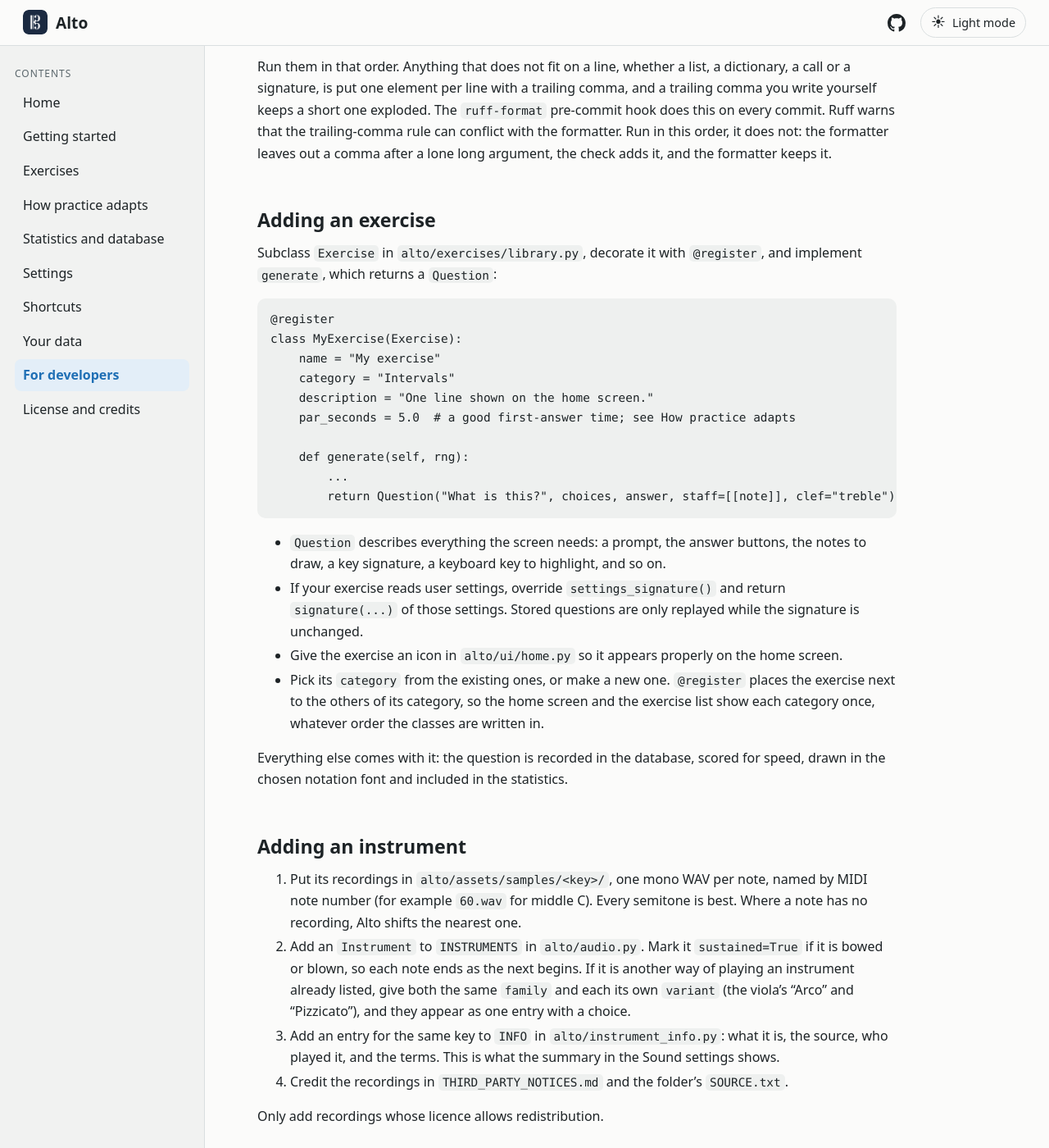
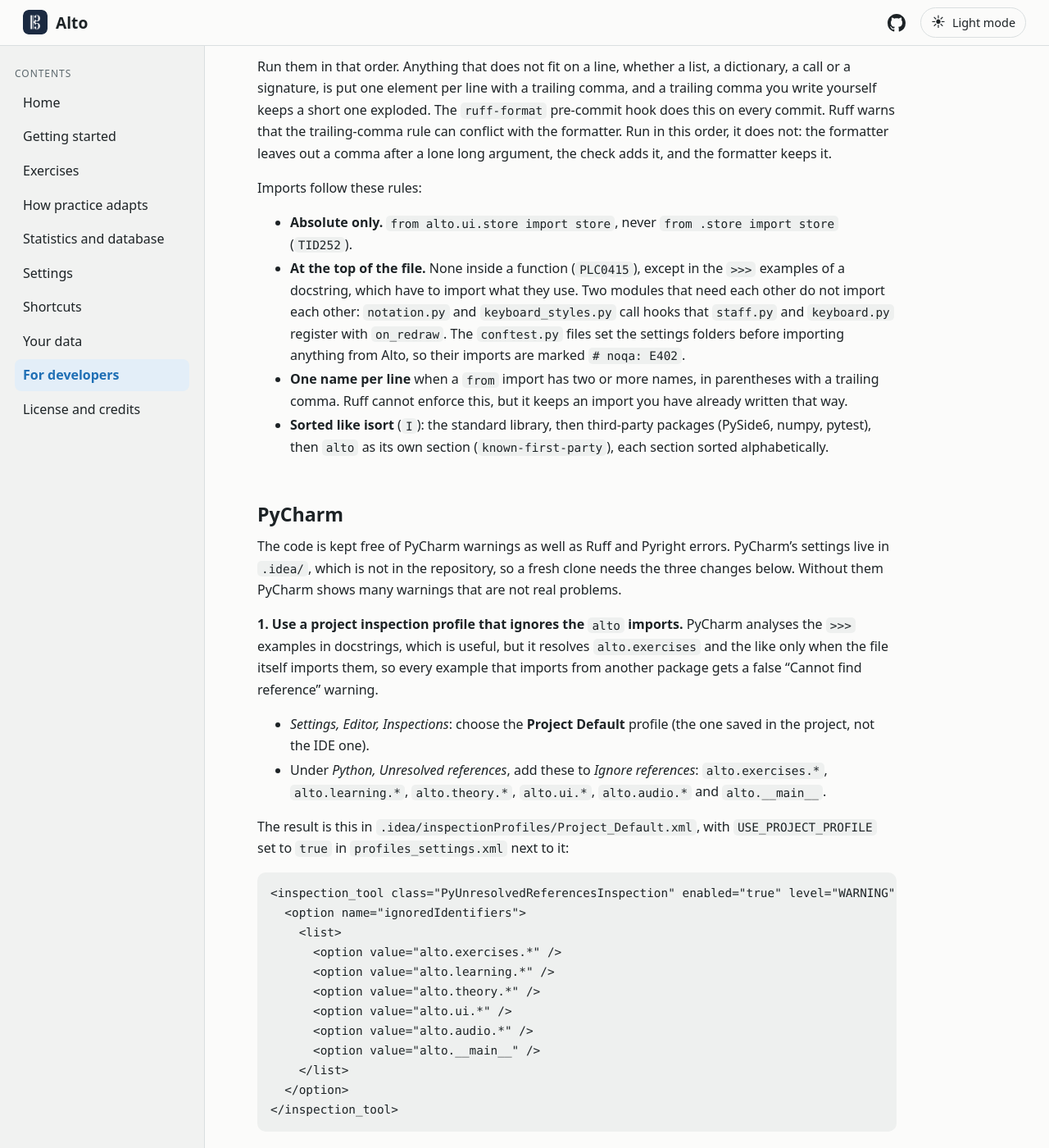
Before and after one commit to genedan/alto, a Jekyll site: the page built from docs/development.md, in a window 1280 px wide and 1400 px high, scrolled down 2238 px. Shown: the whole window at 82% size. Built offline with Jekyll 4.4.1, drawn with Linux system fonts in a browser that asks for light colours; our own code applies the rules of GitHub Pages for plain Markdown files; some of the changed text lies outside the part shown.

Commit message:
Document the PyCharm settings and the import rules for contributors

````diff
--- a/docs/development.md
+++ b/docs/development.md
@@ -91,6 +91,86 @@ one element per line with a trailing comma, and a trailing comma you write yours
 formatter. Run in this order, it does not: the formatter leaves out a comma after a lone long argument, the check adds it,
 and the formatter keeps it.
 
+Imports follow these rules:
+
+- **Absolute only.** `from alto.ui.store import store`, never `from .store import store` (`TID252`).
+- **At the top of the file.** None inside a function (`PLC0415`), except in the `>>>` examples of a docstring, which have to
+  import what they use. Two modules that need each other do not import each other: `notation.py` and `keyboard_styles.py`
+  call hooks that `staff.py` and `keyboard.py` register with `on_redraw`. The `conftest.py` files set the settings folders
+  before importing anything from Alto, so their imports are marked `# noqa: E402`.
+- **One name per line** when a `from` import has two or more names, in parentheses with a trailing comma. Ruff cannot
+  enforce this, but it keeps an import you have already written that way.
+- **Sorted like isort** (`I`): the standard library, then third-party packages (PySide6, numpy, pytest), then `alto` as
+  its own section (`known-first-party`), each section sorted alphabetically.
+
+## PyCharm
+
+The code is kept free of PyCharm warnings as well as Ruff and Pyright errors. PyCharm's settings live in `.idea/`, which
+is not in the repository, so a fresh clone needs the three changes below. Without them PyCharm shows many warnings that
+are not real problems.
+
+**1. Use a project inspection profile that ignores the `alto` imports.** PyCharm analyses the `>>>` examples in
+docstrings, which is useful, but it resolves `alto.exercises` and the like only when the file itself imports them, so
+every example that imports from another package gets a false "Cannot find reference" warning.
+
+- *Settings, Editor, Inspections*: choose the **Project Default** profile (the one saved in the project, not the IDE
+  one).
+- Under *Python, Unresolved references*, add these to *Ignore references*: `alto.exercises.*`, `alto.learning.*`,
+  `alto.theory.*`, `alto.ui.*`, `alto.audio.*` and `alto.__main__`.
+
+The result is this in `.idea/inspectionProfiles/Project_Default.xml`, with `USE_PROJECT_PROFILE` set to `true` in
+`profiles_settings.xml` next to it:
+
+```xml
+<inspection_tool class="PyUnresolvedReferencesInspection" enabled="true" level="WARNING" enabled_by_default="true">
+  <option name="ignoredIdentifiers">
+    <list>
+      <option value="alto.exercises.*" />
+      <option value="alto.learning.*" />
+      <option value="alto.theory.*" />
+      <option value="alto.ui.*" />
+      <option value="alto.audio.*" />
+      <option value="alto.__main__" />
+    </list>
+  </option>
+</inspection_tool>
+```
+
+Names that really are unresolved are still reported, in code and in examples.
+
+**2. Add a database connection, so the SQL in `alto/learning/database.py` is checked.** Without one, PyCharm warns about
+every SQL string.
+
+1. Make a file with the real schema, which `Database` creates when it opens a new file:
+
+   ```bash
+   python -c "from alto.learning import Database; Database('.idea/alto-schema.db').close()"
+   ```
+
+   Delete the file and run this again whenever the schema in `database.py` changes.
+2. In the *Database* tool window, add a **SQLite** data source named `alto (schema)` for that file
+   (`jdbc:sqlite:<path to the clone>/.idea/alto-schema.db`).
+3. In *Settings, Languages & Frameworks, SQL Dialects*, set the **Project SQL Dialect** to **SQLite**
+   (`.idea/sqldialects.xml`).
+
+**3. Leave "Analyze Python code in docstrings" switched on.** The examples are real code, so PyCharm should keep checking
+them. A few habits keep them quiet:
+
+- Name example variables so they do not shadow a parameter or a module-level name; a trailing underscore is fine
+  (`database_`, `cfg_`).
+- Where PyCharm cannot tell a value is not `None`, or the example deliberately uses a private member, put a comment line
+  before that statement: `>>> # noinspection PyUnresolvedReferences` or `>>> # noinspection PyProtectedMember`. It covers
+  only the next statement.
+
+In code, suppress a false positive narrowly, with `# noinspection <Inspection>` on the line above the statement or the
+function, and say why when it is not obvious. A few things that are not obvious:
+
+- `PyUnusedLocal` is not honoured for the parameters of a fake that has to match what it replaces; delete them explicitly
+  (`del volume, kwargs`) instead.
+- Read saved text with `text_value` in `alto/ui/store.py`, not `str(settings.value(...))`, which PyCharm flags and Pyright
+  needs.
+- Declare every attribute in `__init__`, not in the method that first sets it.
+
 ## Adding an exercise
 
 Subclass `Exercise` in `alto/exercises/library.py`, decorate it with `@register`, and implement `generate`, which returns a
````
